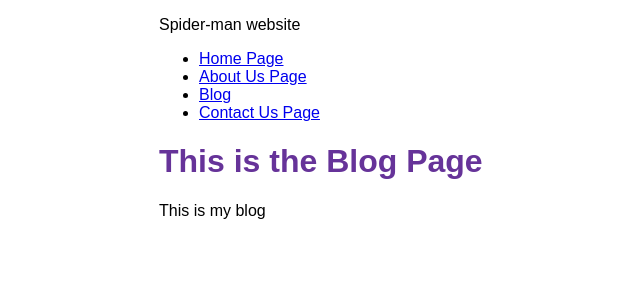
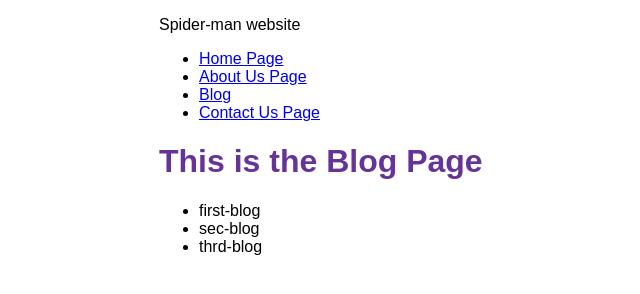
Before and after one commit to miguelybera/ybera, a Gatsby site: page /blog in a window 1280 px wide. Shown: the whole page, without its empty margins (106-746 px from the left). Built offline with nearby package versions, Linux system fonts and the light colour scheme; Gatsby itself is replaced by a stand-in of ours.

Commit message:
added blog data

```diff
--- a/gatsby-config.js
+++ b/gatsby-config.js
@@ -6,6 +6,12 @@ module.exports = {
     "gatsby-plugin-image",
     "gatsby-plugin-sharp",
     `gatsby-transformer-sharp`, // Needed for dynamic images
-
+    {
+      resolve:`gatsby-source-filesystem`,
+      options:{
+        name: 'blog',
+        path: `${__dirname}/blog`
+      }
+    }
   ],
 };
--- a/src/pages/blog.js
+++ b/src/pages/blog.js
@@ -1,13 +1,28 @@
 import * as React from "react";
 import Layout from '../components/layout';
+import { graphql } from "gatsby";
 
-const BlogPage = () =>{
+const BlogPage = (dataQuery) =>{
     return (
         <Layout pageTitle='Blog Page' pageHeading='This is the Blog Page'>
-         This is my blog
+         <ul>
+            {dataQuery.data.allFile.nodes.map((node) =>{
+                return <li key={node.name}>
+                    {node.name}
+                </li>;
+            })}
+         </ul>
         </Layout>
       )
 
 }
 
+export const dataQuery = graphql`
+query {
+    allFile(filter: {sourceInstanceName: {eq: "blog"}}) {
+      nodes {
+        name
+      }
+    }
+  }`
 export default BlogPage;
```
